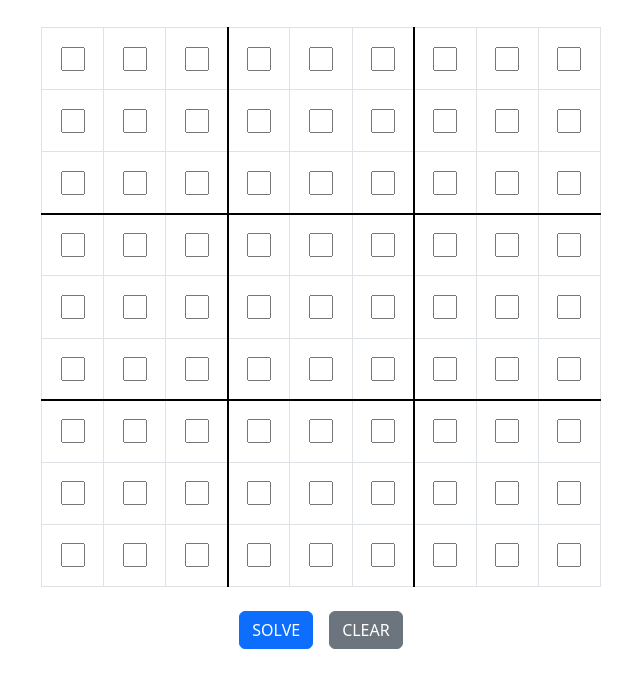
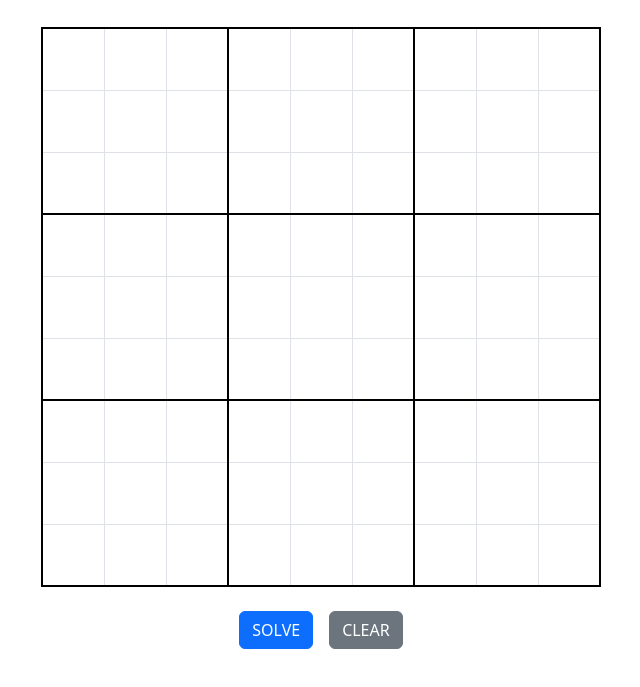
Before and after one commit to DavidNguyen58/Sudoku-Solver, a plain HTML site: page templates/index.html in a window 1280 px wide. Shown: the part 77-764 px from the top of the page, without its empty margins (319-959 px from the left). Drawn offline with nearby package versions, Linux system fonts and the light colour scheme.

Commit message:
supercharged styling, should look and feel much better added outside borders and cant describe it just merge and check it out or check it out then merge?? idk

```diff
--- a/static/index.js
+++ b/static/index.js
@@ -3,17 +3,29 @@ const screen = document.getElementById("display-target");
 for (let i = 1; i <= 9; i ++){
     screen.innerHTML +=
     `<tr class="align-middle text-center">
-        <td class="square" id="row${i}1"><input name="row${i}1"></td>
-        <td class="square" id="row${i}2"><input name="row${i}2"></td>
-        <td class="square" id="row${i}3"><input name="row${i}3"></td>
-        <td class="square" id="row${i}4"><input name="row${i}4"></td>
-        <td class="square" id="row${i}5"><input name="row${i}5"></td>
-        <td class="square" id="row${i}6"><input name="row${i}6"></td>
-        <td class="square" id="row${i}7"><input name="row${i}7"></td>
-        <td class="square" id="row${i}8"><input name="row${i}8"></td>
-        <td class="square" id="row${i}9"><input name="row${i}9"></td>
+        <td class="square" id="row${i}1"><input name="row${i}1" maxlength="1" autocomplete="off"></td>
+        <td class="square" id="row${i}2"><input name="row${i}2" maxlength="1" autocomplete="off"></td>
+        <td class="square" id="row${i}3"><input name="row${i}3" maxlength="1" autocomplete="off"></td>
+        <td class="square" id="row${i}4"><input name="row${i}4" maxlength="1" autocomplete="off"></td>
+        <td class="square" id="row${i}5"><input name="row${i}5" maxlength="1" autocomplete="off"></td>
+        <td class="square" id="row${i}6"><input name="row${i}6" maxlength="1" autocomplete="off"></td>
+        <td class="square" id="row${i}7"><input name="row${i}7" maxlength="1" autocomplete="off"></td>
+        <td class="square" id="row${i}8"><input name="row${i}8" maxlength="1" autocomplete="off"></td>
+        <td class="square" id="row${i}9"><input name="row${i}9" maxlength="1" autocomplete="off"></td>
     </tr>`
 }
+document.addEventListener('DOMContentLoaded', (event) => {
+    const inputs = document.querySelectorAll('input');
+    console.log(inputs)
+    inputs.forEach(input => {
+        input.addEventListener('focus', (e) => {
+            e.target.select();
+        });
+        input.addEventListener('input', (e) => {
+            e.target.value = e.target.value.replace(/[^0-9]/g, '');
+        });
+    });
+});
 
 const button = document.getElementById('button-submit')
 const form = document.getElementById('form-submit')
--- a/static/styles.css
+++ b/static/styles.css
@@ -5,23 +5,54 @@ h1{
   font-weight: 700;
 }
 input{
-  width: 1.5rem;
-  height: 1.5rem;
+  width: 100%;
+  height: 100%;
+  border: none;
+  outline: none;
+  text-align: center;
+  vertical-align: middle;
+  line-height: normal;
+  caret-color: transparent;
+}
+input:focus{
+  background-color: yellow;
+}
+input::selection{
+  background-color: transparent;
 }
 .square{
   width: 3rem;
   height: 3rem;
+  padding: 0 !important;
+  margin: 0;
 }
 
+/* vertical lines */
 #row13, #row23, #row33, #row43, #row53, #row63, #row73, #row83, #row93{
   border-right: 2px solid black;
 }
 #row16, #row26, #row36, #row46, #row56, #row66, #row76, #row86, #row96{
   border-right: 2px solid black;
 }
+
+/* horizontal lines */
 #row31, #row32, #row33, #row34, #row35, #row36, #row37, #row38, #row39{
   border-bottom: 2px solid black;
 }
 #row61, #row62, #row63, #row64, #row65, #row66, #row67, #row68, #row69{
   border-bottom: 2px solid black;
 }
+
+/* outside border */
+#row11, #row12, #row13, #row14, #row15, #row16, #row17, #row18, #row19{
+  border-top: 2px solid black;
+}
+#row91, #row92, #row93, #row94, #row95, #row96, #row97, #row98, #row99{
+  border-bottom: 2px solid black;
+}
+#row11, #row21, #row31, #row41, #row51, #row61, #row71, #row81, #row91{
+  border-left: 2px solid black;
+}
+#row19, #row29, #row39, #row49, #row59, #row69, #row79, #row89, #row99{
+  border-right: 2px solid black;
+}
```
